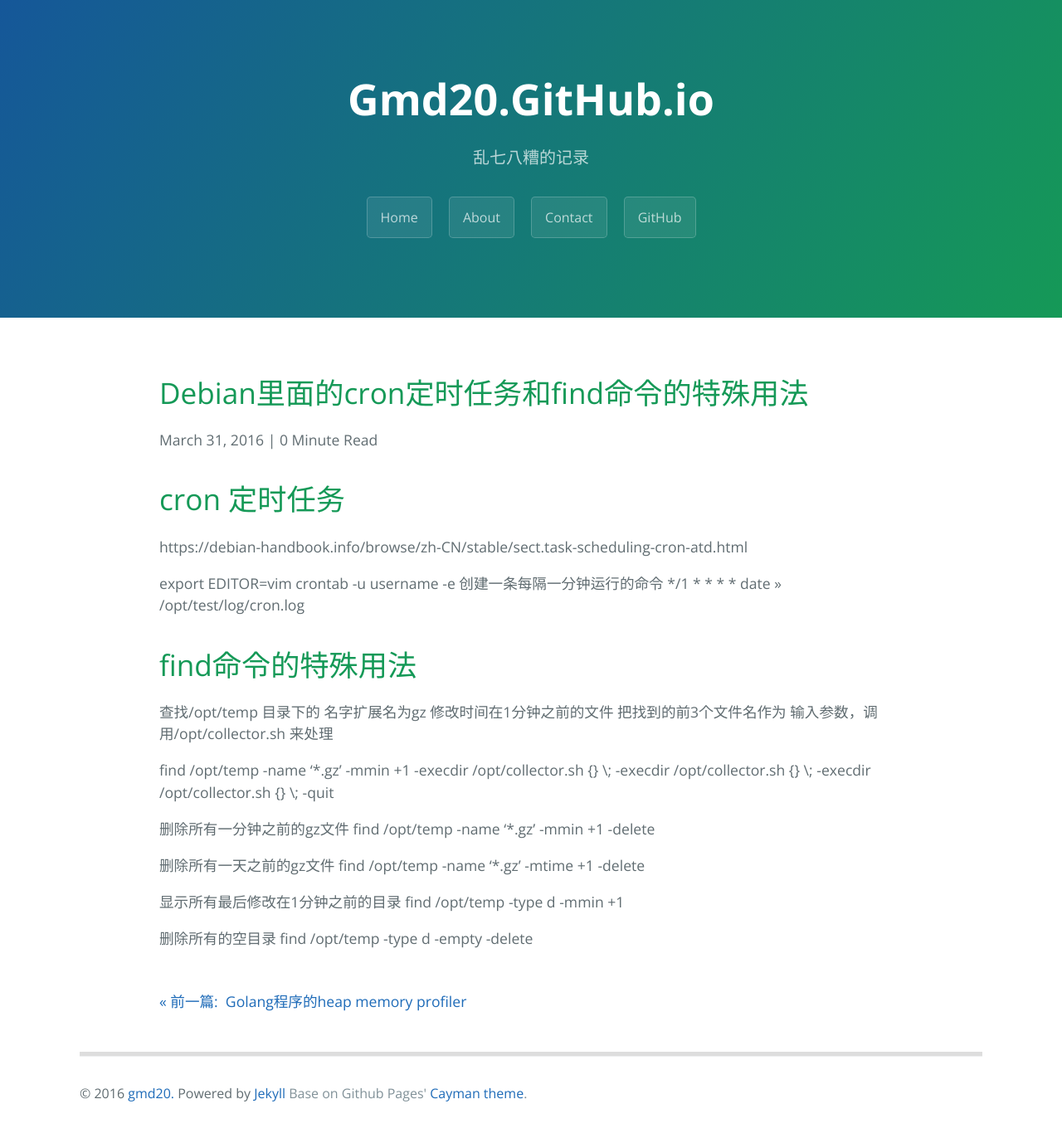
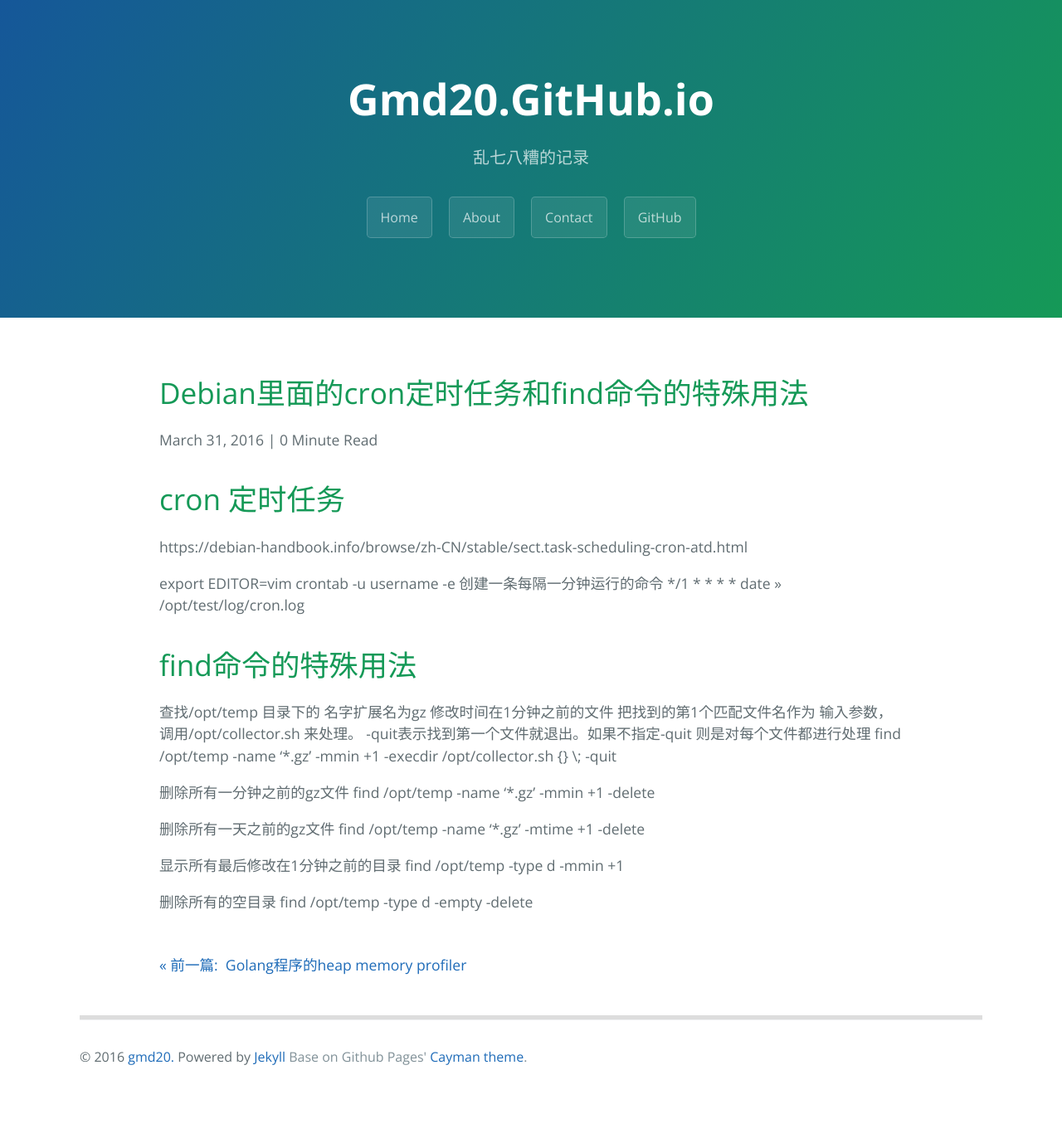
Before and after one commit to gmd20/gmd20.github.io, a Jekyll site: the page built from _posts/2016-03-31-debian里面的cron定时任务和find命令的特殊用法.markdown, in a window 1280 px wide. Shown: the whole page at 83% size. Built offline with Jekyll 4.4.1, drawn with Linux system fonts in a browser that asks for light colours; Markdown is read by kramdown in place of the engine named in the settings; comment, search, counter and statistics services are not loaded; after the commit the page ends 1334 px from its top, so only the background shows below that.

Commit message:
Update 2016-03-31-debian里面的cron定时任务和find命令的特殊用法.markdown

```diff
--- a/_posts/2016-03-31-debian里面的cron定时任务和find命令的特殊用法.markdown
+++ b/_posts/2016-03-31-debian里面的cron定时任务和find命令的特殊用法.markdown
@@ -12,9 +12,8 @@ crontab -u username -e
 find命令的特殊用法
 ==================
 
-查找/opt/temp 目录下的 名字扩展名为gz 修改时间在1分钟之前的文件 把找到的前3个文件名作为 输入参数，调用/opt/collector.sh 来处理
-
-find /opt/temp -name '*.gz' -mmin +1  -execdir /opt/collector.sh {} \;  -execdir /opt/collector.sh {} \;  -execdir /opt/collector.sh {} \; -quit
+查找/opt/temp 目录下的 名字扩展名为gz 修改时间在1分钟之前的文件 把找到的第1个匹配文件名作为 输入参数，调用/opt/collector.sh 来处理。  -quit表示找到第一个文件就退出。如果不指定-quit 则是对每个文件都进行处理
+find /opt/temp -name '*.gz' -mmin +1  -execdir /opt/collector.sh {} \; -quit
 
 删除所有一分钟之前的gz文件
 find /opt/temp -name '*.gz' -mmin +1  -delete
```
